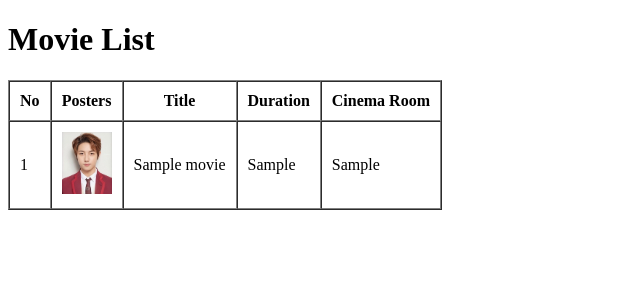
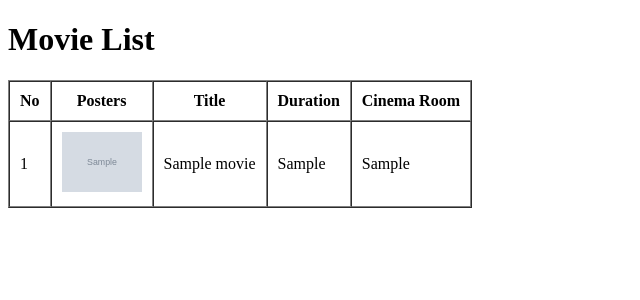
Before and after one commit to shalinazd/phpdasar, a PHP site: page /tugas2.php in a window 1280 px wide. Shown: the top 300 px of the page, without its empty margins (0-640 px from the left). Run offline with PHP 8.4, Linux system fonts and the light colour scheme; tables that the repository leaves empty or names only in its code hold one stand-in row (values such as "Sample post"); grey boxes marked "Sample" are stand-in pictures.

Commit message:
update task

```diff
--- a/mysql/tugas2.php
+++ b/mysql/tugas2.php
@@ -26,7 +26,7 @@ $result = mysqli_query($conn, "SELECT * FROM tb_movie");
 
             <tr>
                 <td><?= $i;?></td>
-                <td><img src="img/img1.jpeg"width="50"></td>
+                <td><img src="img_tugas2/<?= $row["movie_posters"]; ?>"width="80"></td>
                 <td><?= $row["movie_title"]?></td>
                 <td><?= $row["movie_duration"]?></td>
                 <td><?= $row["cinema_room"]?></td>
```
